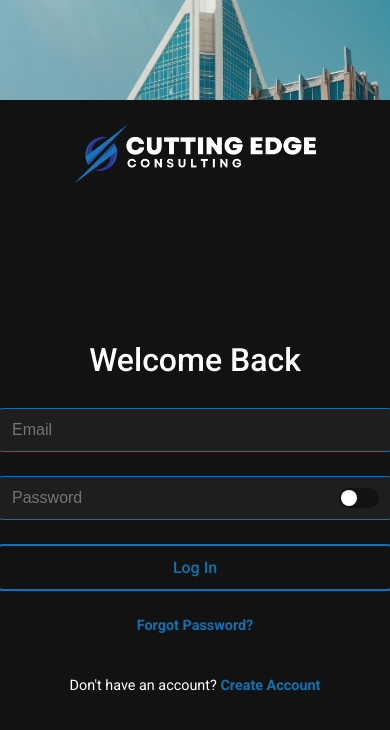
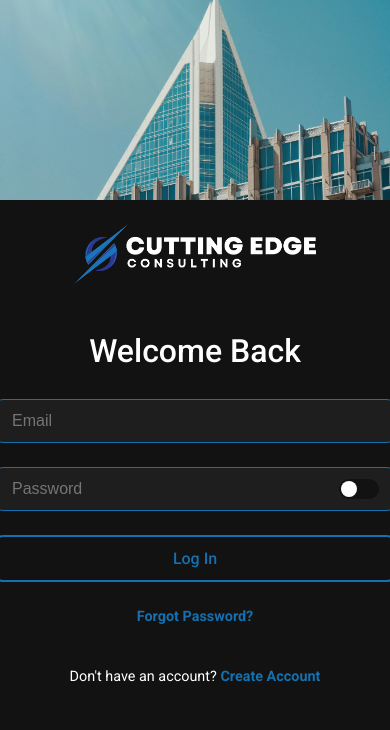
Before and after one commit to terccapital/cuttingedgeconsulting, a React (Vite) app: page /login in a window 390 px wide. Shown: the top 730 px of the page. Built offline with nearby package versions, Linux system fonts and the light colour scheme; no server answers.

Commit message:
working on mobile login and user screen

```diff
--- a/src/components/UnlockPotential.jsx
+++ b/src/components/UnlockPotential.jsx
@@ -1,6 +1,7 @@
 import "../styles/UnlockPotential.css";
 import "../styles/Global.css";
 import { Check } from "lucide-react"; // Import checkmark icon
+import { Link } from "react-router-dom";
 
 const UnlockPotential = () => {
   return (
@@ -27,7 +28,7 @@ const UnlockPotential = () => {
 
         {/* Right Side: Centered Button */}
         <div className="unlock-btn-container">
-          <a href="#learn-more" className="learn-more-btn">Learn More</a>
+          <Link to="/about" className="learn-more-btn">Learn More</Link>
         </div>
       </div>
     </section>
--- a/src/styles/CreateUser.css
+++ b/src/styles/CreateUser.css
@@ -230,7 +230,7 @@ input:checked + .slider:before {
   }
 
   .create-user-image {
-    height: 150px;
+    height: 200px;
   }
 
   .create-user-right {
@@ -242,6 +242,7 @@ input:checked + .slider:before {
 
   .create-user-form-container {
     align-items: center;
+    justify-content: flex-start;
   }
 
   .create-user-title {
--- a/src/styles/LoginPage.css
+++ b/src/styles/LoginPage.css
@@ -204,7 +204,7 @@ input:checked + .slider:before {
   }
 
   .login-image {
-    max-height: 100px;
+    max-height: 200px;
   }
 
   .login-right {
@@ -216,6 +216,7 @@ input:checked + .slider:before {
 
   .login-form-container {
     align-items: center;
+    justify-content: flex-start;
   }
 
   .login-title {
```
